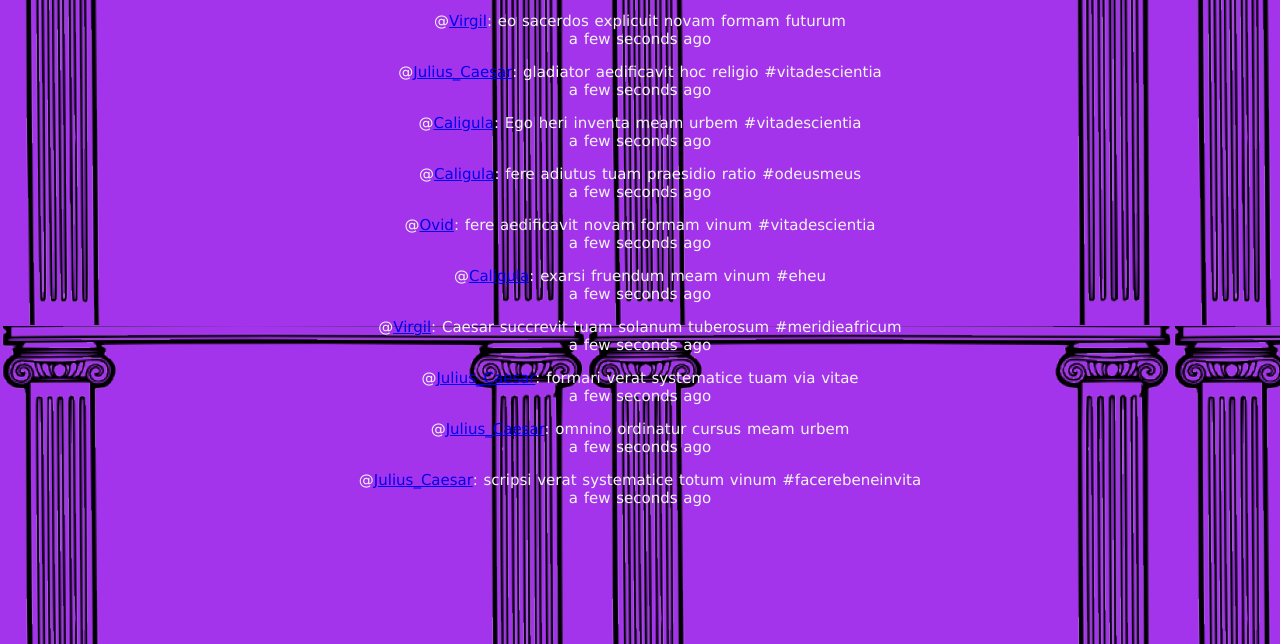
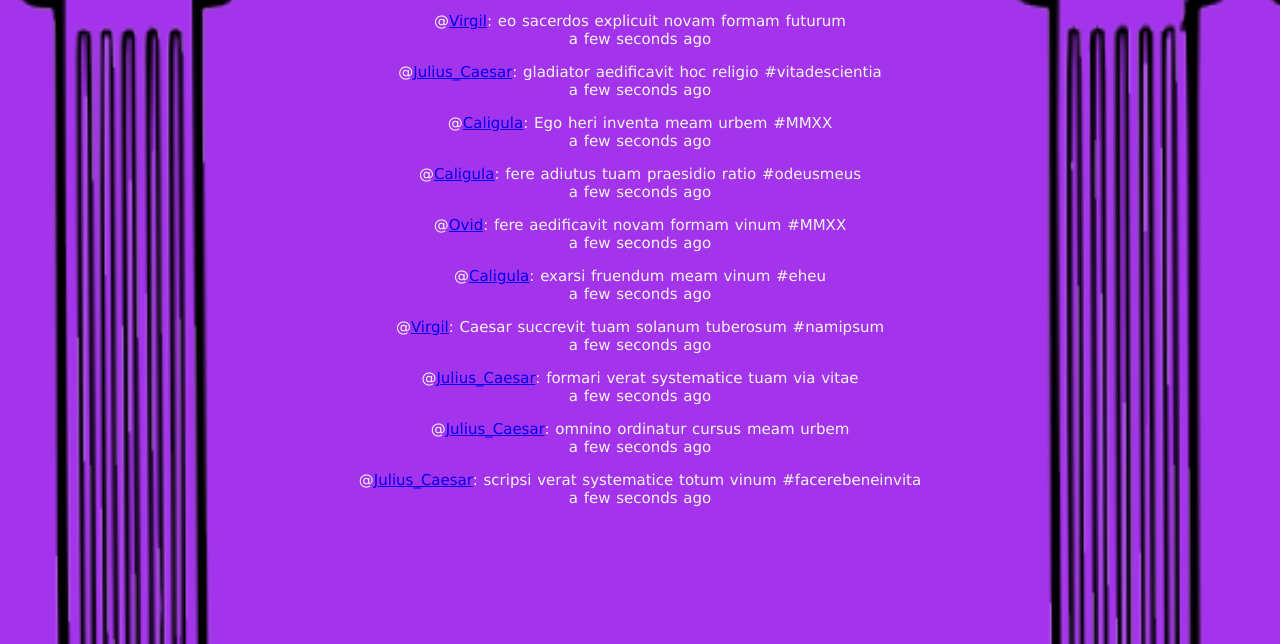
Before and after one commit to Ginkgobalboa/ginkgobalboa-immersion-2020-07-twiddler.github.io, a plain HTML site: page index.html in a window 1280 px wide. Shown: the part 156-800 px from the top of the page. Drawn offline with nearby package versions, Linux system fonts and the light colour scheme.

Commit message:
centered background and edited data generator

```diff
--- a/data-generator.js
+++ b/data-generator.js
@@ -32,8 +32,8 @@ const randomElement = (array) => {
 const opening = ['tantum', '', '', '', '', 'quam ego a me', 'omnino', 'fere', 'in secretum', 'Ego heri', 'Caesar', 'eo sacerdos', 'gladiator', 'feci', 'exarsi', 'pugnavit', 'scripsi', 'sollicitudin', 'formari', 'celeritate uinci senserunt', 'creavi'];
 const verbs = ['accepi rerum a tela', 'feci aliquid operari cum', 'explicuit', 'succrevit', 'aedificavit', 'inventa', 'expertus', 'ordinatur cursus', 'adiutus', 'fruendum', 'machinator', 'aedificavit', 'accepi minorum de', 'delegata', 'sollicitudin', 'formari', 'verat systematice', 'celeritate uinci senserunt', 'computandos'];
 const objects = ['meam', 'tuam', 'meam', 'totum', 'hoc', 'quod', 'magnus', 'novam formam'];
-const nouns = ['cattus', 'vinum', 'ratio', 'urbem', 'vermis', 'nubes', 'solanum tuberosum', 'pecunia', 'via vitae', 'religio', 'praesidio ratio', 'malum consilium', 'futurum', 'vita', 'equus', 'mens'];
-const tags = ['#vitadescientia', '#ardenshomo', '#romaevitae', '#sedtantumscioquam', '#namipsum', '#meridieafricum', '#facerebeneinvita', '#odeusmeus', '#tutantumviverequondam', '#magia', '#eheu', '', '', '', ''];
+const nouns = ['felis catus', 'vinum', 'ratio', 'urbem', 'vermis', 'nubes', 'solanum tuberosum', 'pecunia', 'via vitae', 'religio', 'praesidio ratio', 'malum consilium', 'futurum', 'vita', 'equus', 'mens'];
+const tags = ['#MMXX', '#vitadescientia', '#ardenshomo', '#romaevitae', '#sedtantumscioquam', '#namipsum', '#meridieafricum', '#facerebeneinvita', '#odeusmeus', '#tutantumviverequondam', '#magia', '#eheu', '', '', '', ''];
 
 const randomMessage = () => {
   return [
--- a/twiddler.css
+++ b/twiddler.css
@@ -3,6 +3,7 @@ body {
   /* background-image: url(C:\Users\Lenovo\Desktop\ginkgobalboa\immersion-2020-07-twiddler\pictures\Corinthian Pattern Classic Vector-01.jpg) ; */
   background-color: #a434eb;
   background-image: url('pictures/columns.png');
+  background-size: 1250px 1250px;
   font-family: "Lucida Sans Unicode", "Lucida Grande", sans-serif;
   font-size: 15px;
   letter-spacing: 0px;
```
